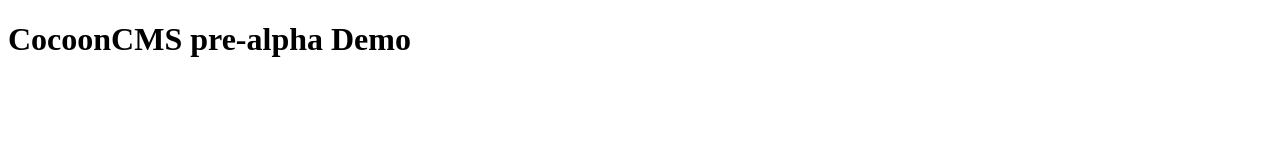
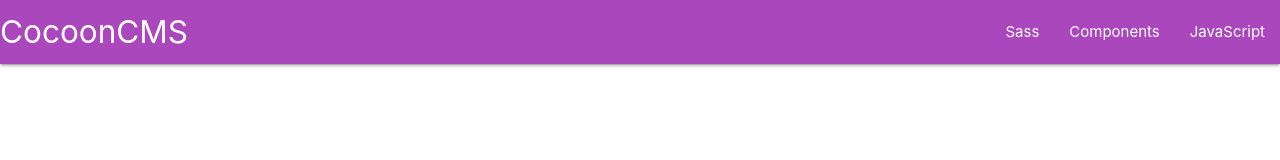
Before and after one commit to attilavago/cocooncms, a plain HTML site: page index.html in a window 1280 px wide. Drawn offline with nearby package versions, Linux system fonts and the light colour scheme; no server answers.

Commit message:
added materialize css and js

```diff
--- a/index.html
+++ b/index.html
@@ -3,6 +3,11 @@
 
 <head>
 	<title>CocoonCMS</title>
+	<!-- Compiled and minified materialize CSS -->
+  	<link rel="stylesheet" href="https://cdnjs.cloudflare.com/ajax/libs/materialize/0.96.1/css/materialize.min.css">
+
+  	<!-- Compiled and minified materialize JavaScript -->
+  	<script src="https://cdnjs.cloudflare.com/ajax/libs/materialize/0.96.1/js/materialize.min.js"></script>
 	<script src="https://ajax.googleapis.com/ajax/libs/jquery/1.11.3/jquery.min.js"></script>
 	<script src="js/tabletop.js"></script>
 	<script src="js/cocooncms.js"></script>
@@ -10,12 +15,27 @@
 
 <body>
 
+<nav>
+    <div class="nav-wrapper purple lighten-1">
+      <a href="#" class="brand-logo">CocoonCMS</a>
+      <ul id="nav-mobile" class="right hide-on-med-and-down">
+        <li><a href="sass.html">Sass</a></li>
+        <li><a href="components.html">Components</a></li>
+        <li><a href="javascript.html">JavaScript</a></li>
+      </ul>
+    </div>
+</nav>
 
-<h1>CocoonCMS pre-alpha Demo</h1>
+<div class="container"> <!-- Page Content goes here -->
 
-<article class="cms-article">
+    <div class="row cms-article">
       	<!-- articles loaded here -->
-</article>
+    </div>
+
+</div>
+
+
+
 
 
 
@@ -25,12 +45,14 @@
 <!-- templates -->
 
    <script type="template" id="article-template">
+   	<div class="grid-example col s12 m6 ">
 	    <h2>{{title}}</h2>
 	    <img src="{{image}}">
 	    <p>{{content}}</p>
 	    <p>by: {{author}}</p>
 		<p>on: {{date}}</p>
-	<hr>
+		<div class="divider"></div>
+	</div>
   </script>
 
 
```
Lines whose indentation alone changed are shown as unchanged.
